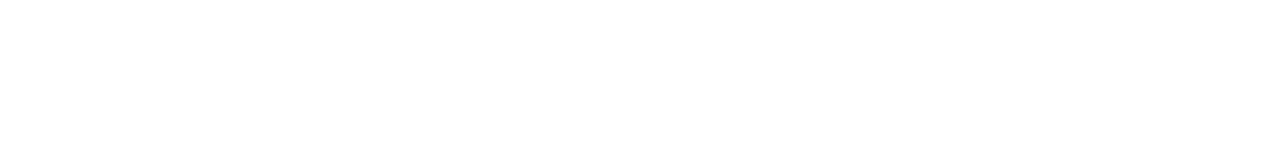
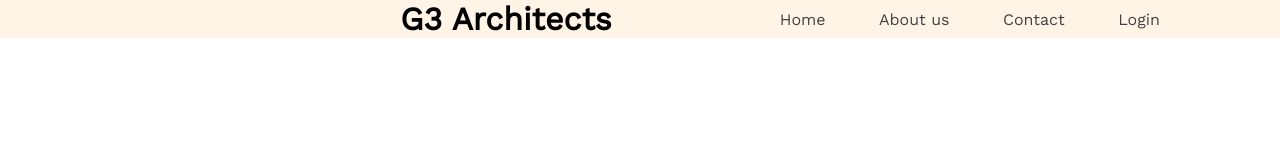
Before and after one commit to motlubor/architecturer, a plain HTML site: page index.htm in a window 1280 px wide. Drawn offline with nearby package versions, Linux system fonts and the light colour scheme.

Commit message:
navigation bar

```diff
--- a/index.htm
+++ b/index.htm
@@ -9,8 +9,28 @@
     <!-- ==========stylesheet======== -->
 <link rel="stylesheet" href="styles/style.css">
 
+<!-- ========goole fonts========= -->
+
+<link rel="preconnect" href="https://fonts.googleapis.com">
+<link rel="preconnect" href="https://fonts.gstatic.com" crossorigin>
+<link href="https://fonts.googleapis.com/css2?family=Work+Sans&display=swap" rel="stylesheet">
+
 </head>
 <body>
+<header>
+    <div id="architect"></div>
+    <h1>G3 Architects</h1>
+
+    <div class="navigation-bar">
+        <a href="">Home</a>
+        <a href="">About us</a>
+        <a href="">Contact</a>
+        <a href="">Login</a>
+    </div>
+
+
+</header>
+
 
 </body>
 </html>
--- a/styles/style.css
+++ b/styles/style.css
@@ -0,0 +1,23 @@
+*{
+    margin: 0;
+    font-family: 'Work Sans', sans-serif;
+}
+
+header{
+    background-color:rgba(255, 144, 14, 0.1);
+    display: flex;
+    justify-content: space-evenly;
+    align-items: center;
+
+}
+
+#architect{
+    margin-right: 10em;
+}
+.navigation-bar a{
+    text-decoration: none;
+    color: rgba(66, 66, 66, 1);
+    margin-left: 3em;
+
+
+}
```
